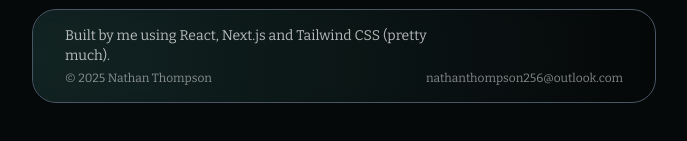
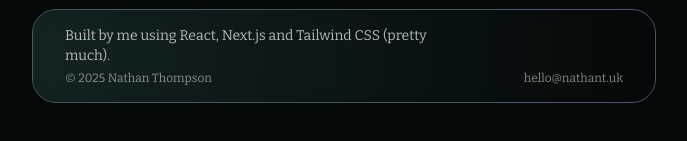
Before and after one commit to nathant1234567/nathan-portfolio, a Next.js app: page / in a window 1280 px wide. Shown: the part 1801-1942 px from the top of the page, without its empty margins (112-799 px from the left). Built offline with nearby package versions, Linux system fonts and the light colour scheme.

Commit message:
Update email address in Footer component

```diff
--- a/src/components/ui/Footer.tsx
+++ b/src/components/ui/Footer.tsx
@@ -19,7 +19,7 @@ export default function Footer() {
                 </div>
                 <div className="mt-1 flex flex-col gap-3 text-xs text-white/50 md:flex-row md:items-center md:justify-between">
                     <p>© {year} Nathan Thompson</p>
-                    <p className="font-mono text-white/50">nathanthompson256@outlook.com</p>
+                    <p className="font-mono text-white/50">hello@nathant.uk</p>
                 </div>
             </div>
         </footer>
```
